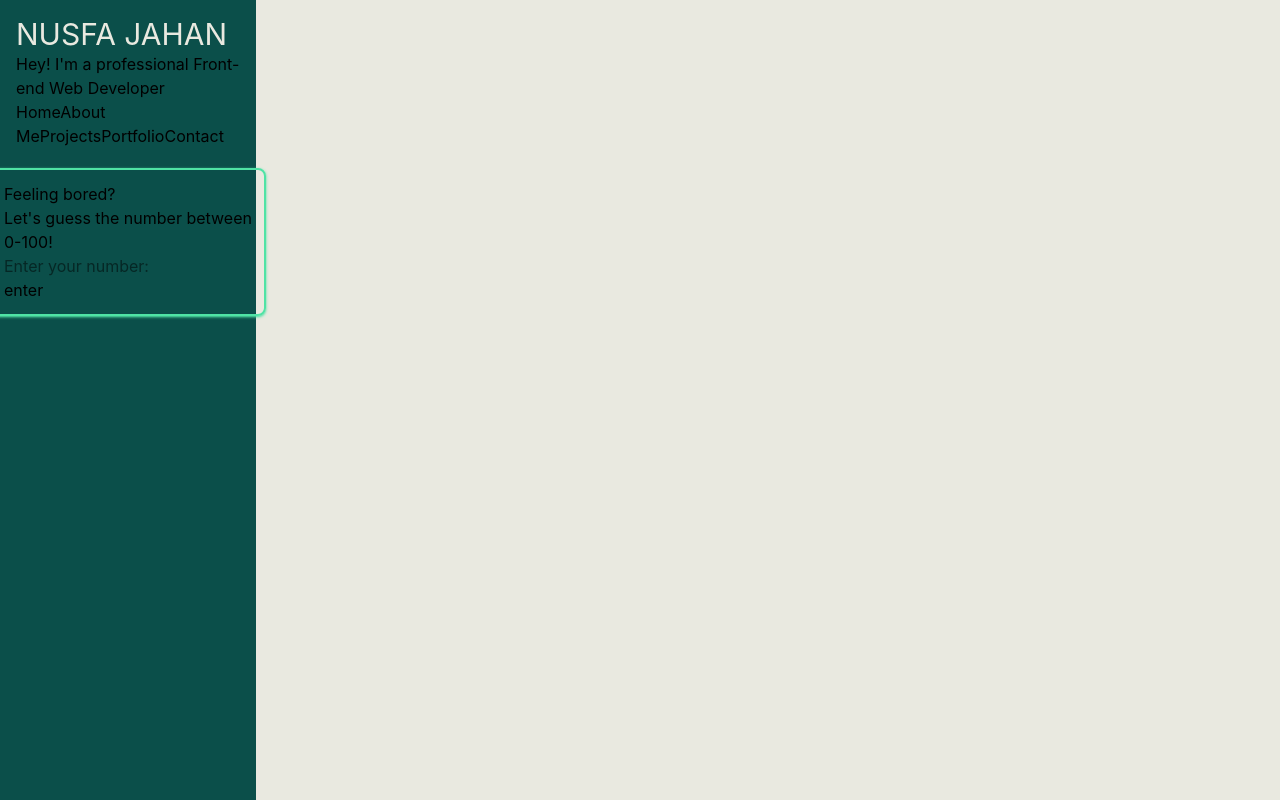
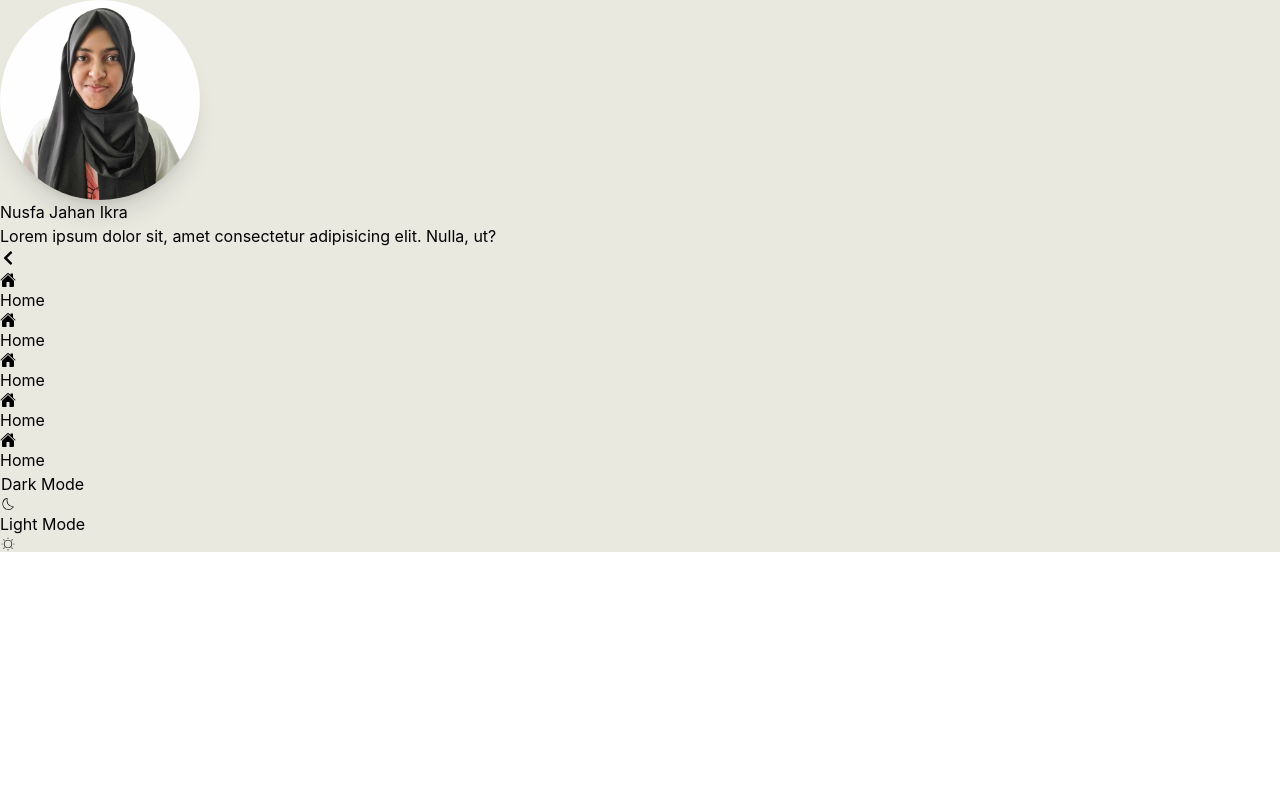
Before and after one commit to NusfaJahan61/Portfolio, a React (Vite) app: page / in a window 1280 px wide. Built offline with nearby package versions, Linux system fonts and the light colour scheme.

Commit message:
Navbar v 2.0 updated

```diff
--- /dev/null
+++ b/src/assets/assets.js
@@ -0,0 +1,8 @@
+import profile from './images/profile.jpg';
+
+export const MY_INFO = {
+  name: 'Nusfa Jahan Ikra',
+  role: '',
+  picture: profile,
+
+}
--- a/src/components/Navbar.jsx
+++ b/src/components/Navbar.jsx
@@ -5,29 +5,73 @@ import { MdVerifiedUser } from "react-icons/md";
 import { FaUser } from "react-icons/fa6";
 import { BsGrid3X3GapFill } from "react-icons/bs";
 import { FaPhone } from "react-icons/fa6";
+import { FaChevronLeft } from "react-icons/fa";
+import { CiDark } from "react-icons/ci";
+import { CiLight } from "react-icons/ci";
+import { MY_INFO } from "../assets/assets";
 
 const Navbar = () => {
   return (
-    <nav className='bg-teal-900 h-15 w-screen xl:w-[20dvw] xl:h-screen flex xl:flex-col justify-start items-center p-4'>
-      <div className="">
-        <img src="" alt="" />
-        <h1 className='text-3xl uppercase text-[#E9E9E0]'>Nusfa Jahan</h1>
-        <p>Hey! I'm a professional Front-end Web Developer</p>
+    <aside className="navbar ">
+
+      {/* ----------SIDEBAR HEADER---------- */}
+
+      <div className="sidebarheader">
+        <img className="rounded-full size-50 object-cover shadow-xl" src={MY_INFO.picture} alt="image" />
+        <h1>Nusfa Jahan Ikra</h1>
+        <p>Lorem ipsum dolor sit, amet consectetur adipisicing elit. Nulla, ut?</p>
+        <button><FaChevronLeft /></button>
       </div>
-      <div className="">
-        <a href="">Home</a>
-        <a href="">About Me</a>
-        <a href="">Projects</a>
-        <a href="">Portfolio</a>
-        <a href="">Contact</a>
-      </div>
-      <div className="mt-5 p-3 border-2 border-[#4fe3a5] shadow-sm shadow-[#4fe3a5] rounded-lg">
-        <h1>Feeling bored?</h1>
-        <h1>Let's guess the number between 0-100!</h1>
-        <input type="text" name="" id="" placeholder='Enter your number:' />
-        <button>enter</button>
-      </div>
-    </nav>
+
+      {/* ---------MENU OPTIONS---------- */}
+
+      <ul>
+        <li>
+          <a href="#">
+            <span><IoHome /></span>
+            <span>Home</span>
+          </a>
+        </li>
+        <li>
+          <a href="#">
+            <span><IoHome /></span>
+            <span>Home</span>
+          </a>
+        </li>
+        <li>
+          <a href="#">
+            <span><IoHome /></span>
+            <span>Home</span>
+          </a>
+        </li>
+        <li>
+          <a href="#">
+            <span><IoHome /></span>
+            <span>Home</span>
+          </a>
+        </li>
+        <li>
+          <a href="#">
+            <span><IoHome /></span>
+            <span>Home</span>
+          </a>
+        </li>
+      </ul>
+
+      {/* -------SIDEBAR FOOTER------- */}
+
+      <button>
+        <div className={``}>
+          <span>Dark Mode</span>
+          <span><CiDark /></span>
+        </div>
+        <div className={``}>
+          <span>Light Mode</span>
+          <span><CiLight /></span>
+        </div>
+      </button>
+
+    </aside>
   )
 }
 
```
Also changed, not shown: src/assets/images/profile.jpg (added).
